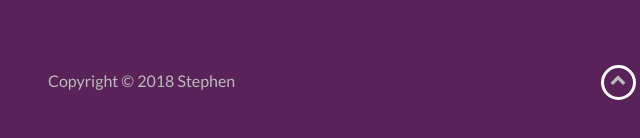
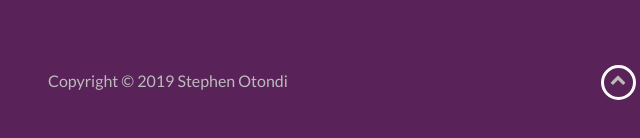
Before and after one commit to itstevo/itstevo.github.io, a website: page index.html in a window 1280 px wide. Shown: the part 3182-3320 px from the top of the page, 22-662 px from the left. Drawn offline with nearby package versions, Linux system fonts and the light colour scheme.

Commit message:
Update index.html

```diff
--- a/index.html
+++ b/index.html
@@ -190,7 +190,7 @@
             <div class="row">
                 <div class="col-sm-5 copyright">
                     <p>
-                        Copyright &copy; 2018 Stephen
+                        Copyright &copy; 2019 Stephen Otondi
                     </p>
                 </div>
                 <div class="col-sm-2 top">
```
